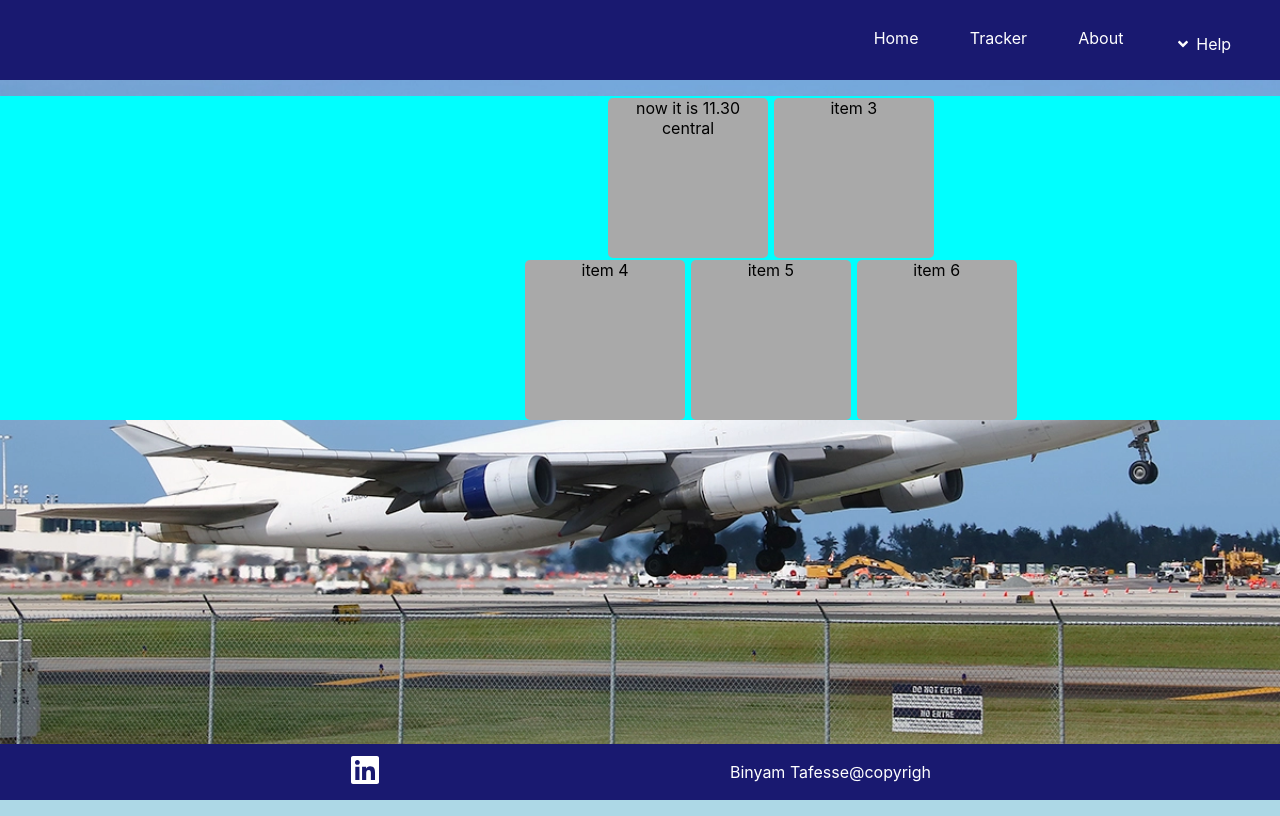
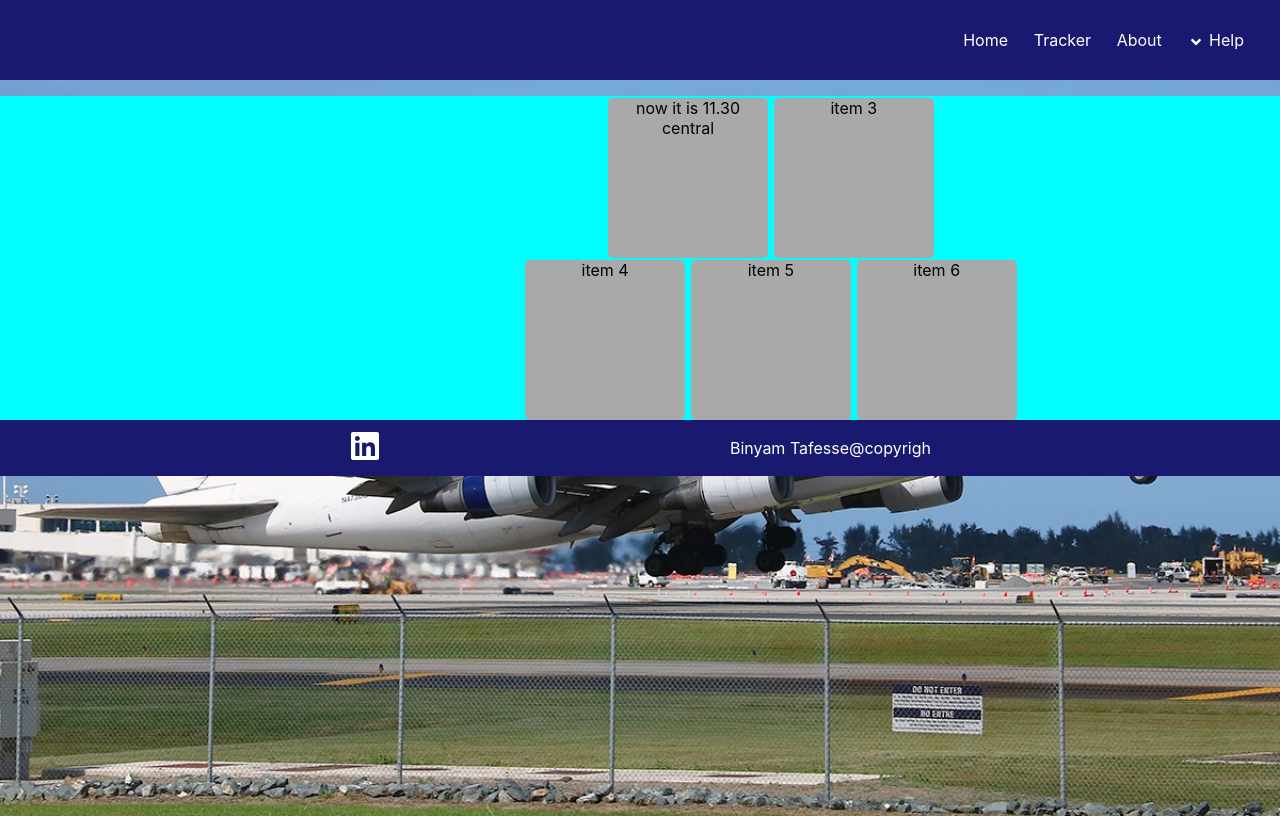
Before and after one commit to benn51/React-node-project, a React (Create React App) app: page / in a window 1280 px wide. Built offline with nearby package versions, Linux system fonts and the light colour scheme.

Commit message:
commit after adding signout li

```diff
--- a/src/App.css
+++ b/src/App.css
@@ -40,7 +40,7 @@
   }
 
   .li{
-    padding-top:1vh;
+
     color: white;
     }
 
@@ -55,21 +55,24 @@
     display:none;
   }
   .showuser{
-   width:15vw;
+    display:flex;
+    justify-content:center;
+    align-items: center;
+   width:10vw;
    height:6vh;
-   margin-right:45vw;
+   margin-right:50vw;
    background-color:brown;
    border-radius:5px;
 
   }
 
   .item{
-
-  justify-content:flex-start;
+    display: flex;
+   justify-content:center;
   align-items: center;
   border-radius:5px;
   height:5vh;
-  width:8vw;
+  width:6vw;
 }
 
 .helpdropdown{
@@ -106,29 +109,42 @@
     margin-right:2vw;
 
   }
-
-
-  .plus{
+   .plus{
     display:flex;
     align-items:center;
     justify-content:center;
-
+    border-radius:5px;
+  height:5vh;
+  width:6vw;
 
   }
   .signout{
-   }
+    display: flex;
+    justify-content:center;
+   align-items: center;
+   border-radius:5px;
+   height:5vh;
+   width:6vw;
+   margin-right: 2vw;
+  }
 
-  .showsignout{
-    display:none;
-  }
   .downcaret{
     size:medium;
     color:white;
     margin-right:5px;
-    margin-top:8px;
+    margin-top:4px;
   }
   .helplist li{
     color:white;
+  }
+  .logedinuser{
+    display: flex;
+    justify-content:center;
+   align-items: center;
+   border-radius:5px;
+   height:5vh;
+   width:6vw;
+
   }
   @media (min-width:900px){
     .item:hover{
@@ -141,6 +157,12 @@
         background-color:blue;
 
       }
+      .plus:hover{
+        background-color:blue;
+      }
+      .signout{
+        background-color:blue;
+      }
     }
 
   @media (max-width:800px) {
@@ -151,7 +173,7 @@
     .showuser{
       margin-right:20px;
       font-size:smaller;
-      margin-bottom:40px;
+      margin-bottom:10px;
     }
     .navbarcontainer{
       height:20vw;
@@ -164,6 +186,12 @@
     height:4vh;
     width:15vw;
     margin-left:15px;
+  }
+
+  .logedinuser{
+    height:4vh;
+    width:15vw;
+
   }
   .helpdropdown{
     top:9vh;
--- a/src/App.js
+++ b/src/App.js
@@ -1,8 +1,7 @@
-import React,{useState} from 'react';
+import React,{useState,useEffect} from 'react';
 import Default from './components/Default'
-import {Link} from 'react-router-dom';
 import './App.css';
-import {BrowserRouter ,Routes, Route, Navigate} from 'react-router-dom'
+import {Routes, Route, Navigate,Link} from 'react-router-dom'
 import {authAction} from './store/faults'
 import { useDispatch,useSelector } from 'react-redux';
 import {useNavigate} from 'react-router'
@@ -12,14 +11,31 @@ import About from './components/About.js'
 import Help from './components/Help.js'
 import Helpdetail from './components/Helpdetail'
 import {FaAngleDown} from 'react-icons/fa'
-import Registered from './components/Registered'
 import Test from './components/Test'
 import Front from './components/Front'
 import SinglePlane from './components/SinglePlane';
 import One from './components/One'
 function App() {
 
-  const userisAuthenticated= useSelector(state=>state.authentication.isauthenticated)
+const navigate= useNavigate()
+  useEffect( ()=>{
+ const auth=localStorage.getItem('authToken')
+
+   if(auth){
+    const  name = JSON.parse(localStorage.getItem('loggedinuser')).iname
+      dispatch( authAction.authenticateUser(true))
+      dispatch(authAction.displayLogedinUser(name))
+      console.log(currentUser)
+     navigate('/signedin')
+   }
+    },[])
+    const logOutFunction= ()=>{
+      localStorage.clear();
+      dispatch(authAction.logOutuser())
+      navigate('/home')
+    }
+
+  const userisAuthenticated = useSelector(state=>state.authentication.isauthenticated)
   const currentUser= useSelector(state=>state.authentication.username)
   const[menu,setMenu] =useState(false)
   const dispatch= useDispatch()
@@ -31,18 +47,19 @@ function App() {
   return (
 
 
-    <BrowserRouter>
+
 <div className="App" >
 <div className='navbarcontainer'>
-  <div className={userisAuthenticated ?'showuser':'nologedinuser'}>
-   <Link style={{textDecoration:'none'}} to= {userisAuthenticated? '/signedin':'/home'}>
-    <p style={{color:'white'}}>  {currentUser} </p> </Link> </div>
+  { userisAuthenticated&&<div className='showuser'>
+     <Link style={{textDecoration:'none'}} to= {userisAuthenticated? '/signedin':'/home'}><span style={{color:'white'}}>  {currentUser} </span> </Link>
+    </div>}
+
     <div className='uppernavcontainer'>
-
-   <div className='item'> <Link style={{textDecoration:'none'}} to ='/home'> <li  className='li'>Home</li></Link> </div>
+    {userisAuthenticated&&<div className='signout'> <li  className='li' onClick={logOutFunction}>Signout</li></div>}
+    <div className='item'> <Link style={{textDecoration:'none'}} to ='/home'> <li  className='li'>Home</li></Link> </div>
    <div className='item'><Link style={{textDecoration:'none'}} to   =  {userisAuthenticated? '/signedin': '/home'}  > <li  className='li'>Tracker</li></Link></div>
    <div className='item'><Link style={{textDecoration:'none'}} to ='/about'> <li  className='li'>About</li></Link></div>
-   <div className='item plus' onClick={showMenu}> <FaAngleDown className='downcaret' /> <li className='li' onClick={showMenu} >  Help</li></div>
+   <div className=' plus' onClick={showMenu}> <FaAngleDown className='downcaret' /> <li className='li' onClick={showMenu} > Help</li></div>
 
     <div className={menu?'helpdropdown':'noshowmenu'} onMouseLeave={()=>{setMenu(false)}}>
     <div className='helplist'> <Link style={{textDecoration:'none'}} to={'/helpdetail/instruction'}><li> Instruction</li></Link></div>
@@ -71,7 +88,7 @@ function App() {
 
 </Routes>
 </div>
-    </BrowserRouter>
+
 
 
   )
--- a/src/api/index.js
+++ b/src/api/index.js
@@ -1,7 +1,7 @@
 import axios from 'axios'
 import {action,authAction} from '../store/faults'
 import  {useDispatch}  from 'react-redux'
-const API= axios.create({baseURL:"https://ben-fault-recorder-2.herokuapp.com/"})    //" http://localhost:5000/"
+const API= axios.create({baseURL:"https://biniapp-3.herokuapp.com"})    //" http://localhost:5000/"
 API.interceptors.request.use((req)=>{
 const token= JSON.parse(localStorage.getItem('authToken')).token
 req.headers.authorization = `Bearer ${token}`
@@ -46,7 +46,7 @@ export const singleFault = async (obj)=>{
 //function tocreate new user
   export const createNewuser= async (user)=>{
 
-    const url="https://ben-fault-recorder-2.herokuapp.com/home/newuser"
+    const url="https://biniapp-3.herokuapp.com/home/newuser"
    const {data} = await axios.post(url,user)
  }
  export const previousPagefunc=()=>{
--- a/src/components/AllFaults.js
+++ b/src/components/AllFaults.js
@@ -6,7 +6,7 @@ import {useDispatch} from 'react-redux'
 import {action} from '../store/faults'
 import axios from 'axios'
 
-const API= axios.create({baseURL:"https://ben-fault-recorder-2.herokuapp.com/" })
+const API= axios.create({baseURL:"https://biniapp-3.herokuapp.com" })
 API.interceptors.request.use((req)=>{
 const token= JSON.parse(localStorage.getItem('authToken')).token
 req.headers.authorization = `Bearer ${token}`
--- a/src/components/Front.js
+++ b/src/components/Front.js
@@ -20,11 +20,14 @@ const Front = () => {
 
 
           </div>
-
-          <div className='footer'>
+          <div className='footercontainer'>
+  <div className='footer'>
               <div className='leftfooter'> < FaLinkedin size="2.5vw"/> </div>
               <div className='rightfooter'> Binyam Tafesse@copyrigh</div>
       </div>
+          </div>
+
+
 
 
      </div>
--- a/src/components/Home.js
+++ b/src/components/Home.js
@@ -31,6 +31,8 @@ const decodedGoogleToken= jwtDecode(googleToken)
 const name= decodedGoogleToken.name
 dispatch(authAction.displayLogedinUser(name))
   localStorage.setItem('authToken',JSON.stringify({token:googleToken}))
+  localStorage.setItem('loggedinuser',JSON.stringify({iname:name}))
+  localStorage.setItem('authenticateuser',JSON.stringify(true))
 navigate('/')
 dispatch( authAction.authenticateUser(true))  // to protect the athenticated  route from acessed from the url
     }
@@ -46,10 +48,10 @@ dispatch( authAction.authenticateUser(true))  // to protect the athenticated  ro
      setPassword(e.currentTarget.value)
 
     }
-    // user login and authentication form
+    // user login and authentication form using created account
     const tFunc=async()=>{
         //'http://localhost:500/'
-      const url= 'https://ben-fault-recorder-2.herokuapp.com/home/userlogin'
+      const url= 'https://biniapp-3.herokuapp.com/home/userlogin'
 
       const userObj= {userOremail:emailOrusername,password:password,isEmail:isemail}
     const {data}= await axios.post(url,userObj)
@@ -60,6 +62,7 @@ dispatch( authAction.authenticateUser(true))  // to protect the athenticated  ro
         const fname =name +' ' +lname
         dispatch(authAction.displayLogedinUser(fname))
         navigate('/signedin')
+        localStorage.setItem('loggedinuser',JSON.stringify({iname:name}))
          localStorage.setItem('authToken',JSON.stringify({token:data.acessToken}))
         dispatch( authAction.authenticateUser(true))  //// to protect the athenticated route from getting acessed from the url
     }
--- a/src/components/Signup.js
+++ b/src/components/Signup.js
@@ -58,7 +58,7 @@ return req;
     //function to check if sign up form is filled properly and email is not registered already in the database
     const createNewuser= async ()=>{
         //const url='http://localhost:5000/home/newuser'
-       const url= "https://ben-fault-recorder-2.herokuapp.com/home/newuser"
+       const url= "https://biniapp-3.herokuapp.com/home/newuser"
         if(check.namee && check.lastnamee && check.emaile &&  check.passworde ){
             setCheck({...check,auth:true})
             const newUser={name:name,lastname:lastname,email:email,username:username,password:password}
--- a/src/components/front.css
+++ b/src/components/front.css
@@ -1,6 +1,19 @@
+
+.front{
+    width:100vw;
+    height:90vh;
+
+}
 .uppercontainer {
     margin-top:10vh;
+    display:flex;
+    flex-direction:column;
+    justify-content:space-between;
 }
+.footercontainer{
+
+}
+
 .footer{
     display:flex;
     justify-content: space-evenly;
@@ -38,11 +51,3 @@ margin-left:20vw;
     transform:scale(1)
 
 }
-.front{
-
-width:100vw;
-height:90vh;
-display:flex;
-flex-direction:column;
-justify-content:space-between;
-}
--- a/src/components/home.css
+++ b/src/components/home.css
@@ -89,7 +89,7 @@
       }
     .uperhome{
     margin-top:0px;
-    height:65vh;
+    height:60vh;
     width:55vw;
 
     }
--- a/src/index.js
+++ b/src/index.js
@@ -1,5 +1,5 @@
 
-
+import  {BrowserRouter} from 'react-router-dom'
 import React from 'react';
 import ReactDOM from 'react-dom/client';
 import './index.css'
@@ -15,7 +15,10 @@ root.render(
   <Provider store={store}>
     <React.StrictMode>
        <GoogleOAuthProvider clientId={"166059900103-ms2q3t8ppn752v8371abhn3s2ahmmf6r.apps.googleusercontent.com"} >
-      <App />
+       <BrowserRouter>
+       <App />
+       </BrowserRouter>
+
       </GoogleOAuthProvider >
     </React.StrictMode>
     </Provider >
```
Also changed, not shown: 11 other files (tests, documents, lock files or other folders).
